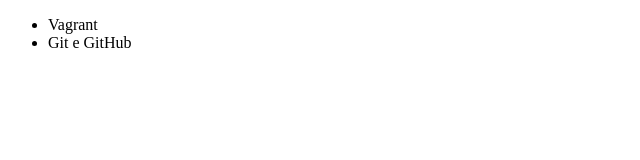
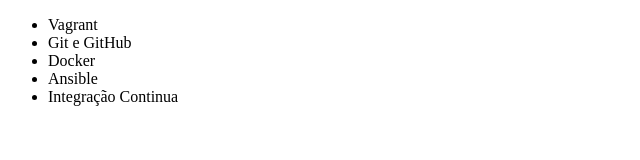
Before and after one commit to alexprodrigues/git-alura, a plain HTML site: page index.html in a window 1280 px wide. Shown: the whole page, without its empty margins (0-640 px from the left). Drawn offline with Linux system fonts and the light colour scheme.

```diff
--- a/index.html
+++ b/index.html
@@ -8,6 +8,9 @@
     <ul>
         <li>Vagrant</li>
         <li>Git e GitHub</li>
+        <li>Docker</li>
+        <li>Ansible</li>
+        <li>Integração Continua</li>
     </ul>
 </body>
 </html>
```
